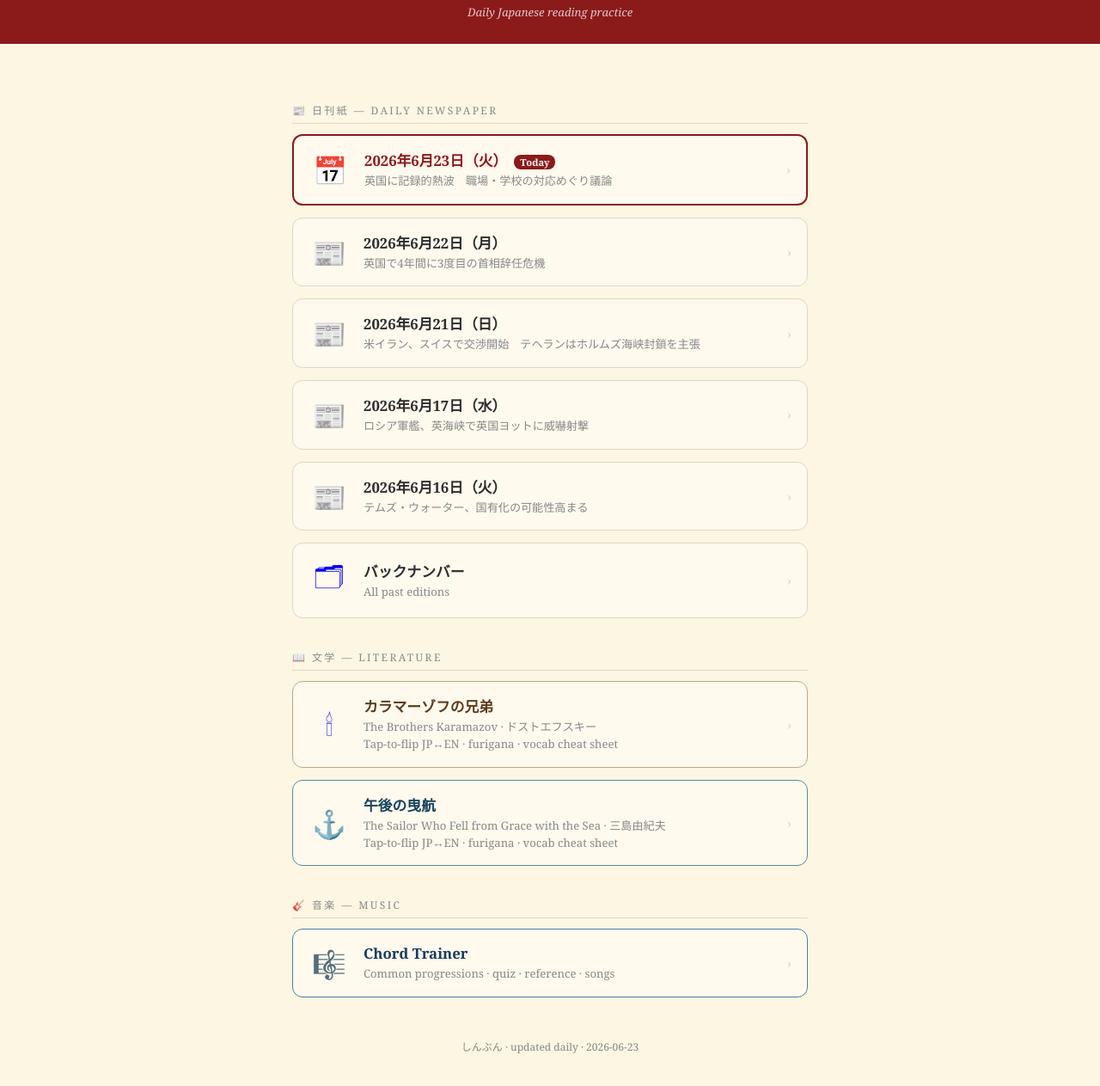
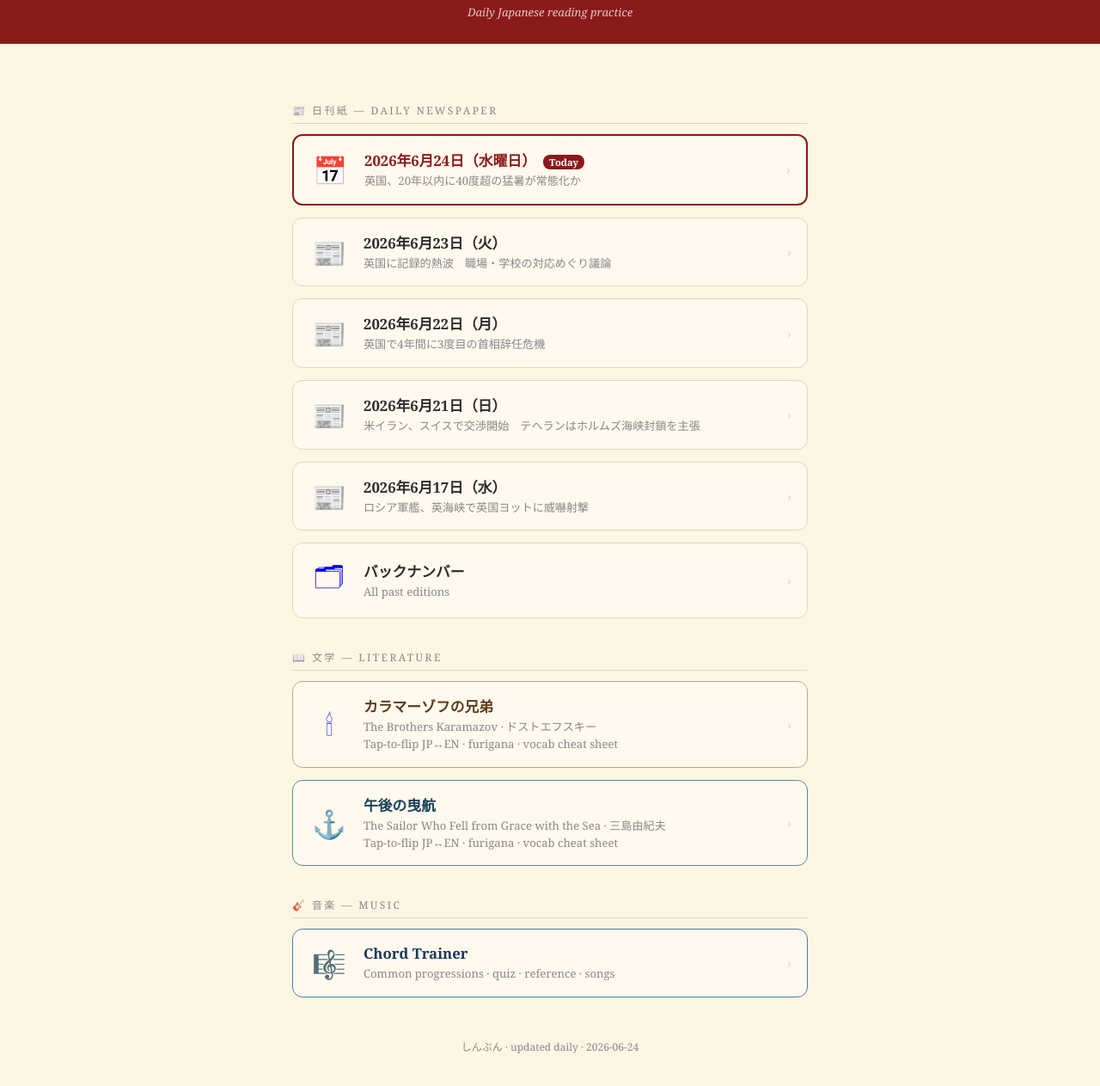
Before and after one commit to mandelmonkey/shinbun, a plain HTML site: page index.html in a window 1280 px wide. Shown: the part 113-1376 px from the top of the page at 86% size. Drawn offline with Linux system fonts and the light colour scheme.

Commit message:
📰 Update homepage — 2026-06-24

```diff
--- a/index.html
+++ b/index.html
@@ -43,11 +43,21 @@
 <div class="content">
   <div class="section-label">📰 日刊紙 — Daily Newspaper</div>
 
-  <a class="card today" href="/shinbun/2026-06-23.html">
+  <a class="card today" href="/shinbun/2026-06-24.html">
     <div class="card-inner">
       <div class="card-icon">📅</div>
       <div class="card-text">
-        <div class="card-title">2026年6月23日（火）<span class="today-badge">Today</span></div>
+        <div class="card-title">2026年6月24日（水曜日）<span class="today-badge">Today</span></div>
+        <div class="card-sub">英国、20年以内に40度超の猛暑が常態化か</div>
+      </div>
+      <div class="card-arrow">›</div>
+    </div>
+  </a>
+  <a class="card" href="/shinbun/2026-06-23.html">
+    <div class="card-inner">
+      <div class="card-icon">📰</div>
+      <div class="card-text">
+        <div class="card-title">2026年6月23日（火）</div>
         <div class="card-sub">英国に記録的熱波　職場・学校の対応めぐり議論</div>
       </div>
       <div class="card-arrow">›</div>
@@ -79,16 +89,6 @@
       <div class="card-text">
         <div class="card-title">2026年6月17日（水）</div>
         <div class="card-sub">ロシア軍艦、英海峡で英国ヨットに威嚇射撃</div>
-      </div>
-      <div class="card-arrow">›</div>
-    </div>
-  </a>
-  <a class="card" href="/shinbun/2026-06-16.html">
-    <div class="card-inner">
-      <div class="card-icon">📰</div>
-      <div class="card-text">
-        <div class="card-title">2026年6月16日（火）</div>
-        <div class="card-sub">テムズ・ウォーター、国有化の可能性高まる</div>
       </div>
       <div class="card-arrow">›</div>
     </div>
@@ -136,6 +136,6 @@
     </div>
   </a>
 </div>
-<footer>しんぶん · updated daily · 2026-06-23</footer>
+<footer>しんぶん · updated daily · 2026-06-24</footer>
 </body>
 </html>
```
